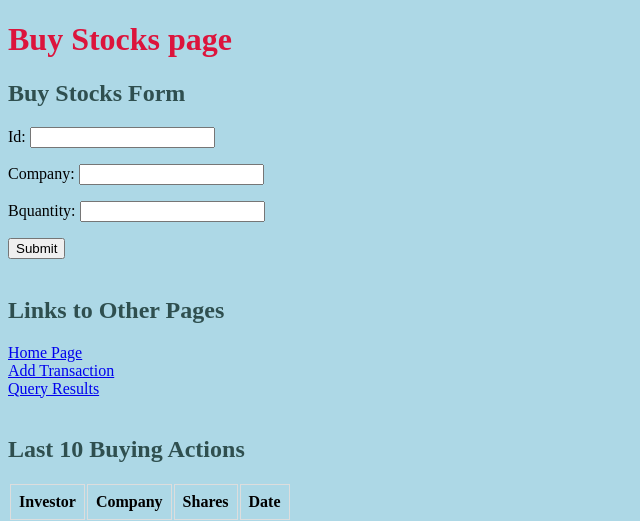
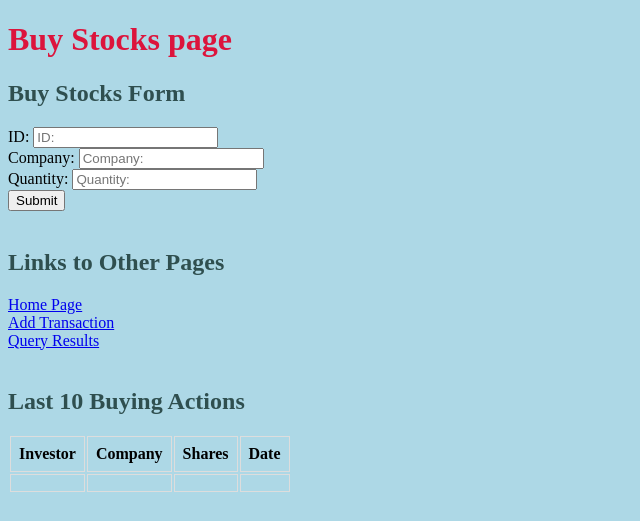
Before and after one commit to GilCaplan/Django_ProjectP2, a Django app: page /Buy_Stocks/ in a window 1280 px wide. Shown: the top 521 px of the page, without its empty margins (0-640 px from the left). Run offline with Django 4.2, Linux system fonts and the light colour scheme; tables that the repository leaves empty hold one stand-in row (values such as "Sample post"); lists and menus that the app fills with data are empty.

Commit message:
started django project

```diff
--- a/Stocks_App/views.py
+++ b/Stocks_App/views.py
@@ -42,37 +42,35 @@ class BuyStockForm(forms.Form):
     Company = forms.CharField()
     BQuantity = forms.IntegerField()
 
+
 def Buy_Stocks(request):
-    if request.method == 'POST':
-        form = BuyStockForm(request.POST)
-        if form.is_valid():
-            ID = form.cleaned_data['ID']
-            Company = form.cleaned_data['Company']
-            BQuantity = form.cleaned_data['BQuantity']
-
-            investor = Investor.objects.get(pk=ID)
-            company = Company.objects.get(pk=Company)
-            stock_object = Stock.objects.latest('tdate')
-
-            if investor.amount < stock_object.price * BQuantity:
-                error_message = "Not enough founds"
-                return render(request, 'buy_stocks.html', {'form':form, 'error_message': error_message})
-            if Buying.objects.filter(ID=ID, Company=Company, date=stock_object.date).exists():
-                error_message = "Investor cannot make multiple purchases for the same company on the same day"
-                return render(request, 'buy_stocks.html', {'form':form, 'error_message': error_message})
-
-            investor.amount -= stock_object.price *BQuantity
-            investor.save()
-
-            Buying.objects.create(ID=ID, Company=Company, BQuantity=BQuantity)
-
-            return render(request, 'buy_stocks.html', {'form': form, 'success_message': 'Purchased Successfully'})
-
-    else:
-        form = BuyStockForm()
-
-    return render(request, 'buy_stocks.html', {'form': form})
-
+    ID = request.POST.get('id')
+    symbol = request.POST.get('company')
+    BQuantity = request.POST.get('quantity')
+    if ID is None or Company is None or BQuantity is None or not Investor.objects.filter(id=ID).exists() or not Company.objects.filter(symbol=symbol).exists() or int(BQuantity) <= 0:
+        return render(request, 'buy_stocks.html', {'recent_transactions': Buying.objects.order_by('-tdate')[:10]})
+    company = Company.objects.get(pk=symbol)
+    date = Stock.objects.latest('tdate').tdate
+    try:
+        stock = Stock.objects.get(symbol=company.symbol, tdate=date)
+        price = stock.price
+        bQuantity = int(BQuantity)
+    except Stock.DoesNotExist:
+        # Handle the case where the specified stock record does not exist
+        price = 0
+        bQuantity = 0
+    if Investor.objects.get(id=ID).amount < price * bQuantity:
+        error_message = "Not enough funds"
+        return render(request, 'buy_stocks.html', {"error_message": error_message}, {'recent_transactions': Buying.objects.order_by('-tdate')[:10]})
+    if Buying.objects.filter(id=ID, symbol=symbol, tdate=date).exists():
+        error_message = "Investor cannot make multiple purchases for the same company on the same day"
+        return render(request, 'buy_stocks.html', {'error_message': error_message}, {'recent_transactions': Buying.objects.order_by('-tdate')[:10]})
+    investor = Investor._default_manager.get(id=ID)
+    investor.amount -= price * int(BQuantity)
+    investor.save()
+    purchase = Buying(bquantity=BQuantity, id=investor, symbol=stock, tdate=stock)
+    purchase.save()
+    return render(request, 'buy_stocks.html', {'recent_transactions': Buying.objects.order_by('-tdate')[:10]})
 
 def Query_results(request):
     with connection.cursor () as cursor:
--- a/templates/Buy_Stocks.html
+++ b/templates/Buy_Stocks.html
@@ -12,7 +12,15 @@
     <h2>Buy Stocks Form</h2>
     <form method="post">
         {% csrf_token %}
-        {{ form.as_p }}
+        <label for="id">ID:</label>
+        <input type="text" id="id" name="id" placeholder="ID:" required><br>
+
+        <label for="company">Company:</label>
+        <input type="text" id="company" name="company" placeholder="Company:" required><br>
+
+        <label for="quantity">Quantity:</label>
+        <input type="number" id="quantity" name="quantity" placeholder="Quantity:" required><br>
+
         <button type="submit">Submit</button>
     </form>
 
@@ -37,7 +45,7 @@
             <th>Shares</th>
             <th>Date</th>
         </tr>
-        {% for action in last_buying_actions %}
+        {% for action in recent_transactions %}
             <tr>
                 <td>{{ action.investor }}</td>
                 <td>{{ action.company }}</td>
```
